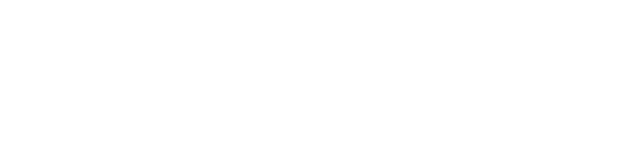
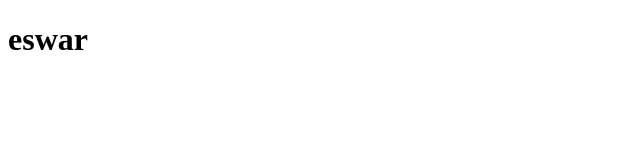
Before and after one commit to E5312990/repo_1, a plain HTML site: page index.html in a window 1280 px wide. Shown: the whole page, without its empty margins (0-640 px from the left). Drawn offline with Linux system fonts and the light colour scheme.

Commit message:
first commit

```diff
--- a/index.html
+++ b/index.html
@@ -6,6 +6,7 @@
     <title>Document</title>
 </head>
 <body>
+    <h1>eswar</h1>
 
 </body>
 </html>
```
